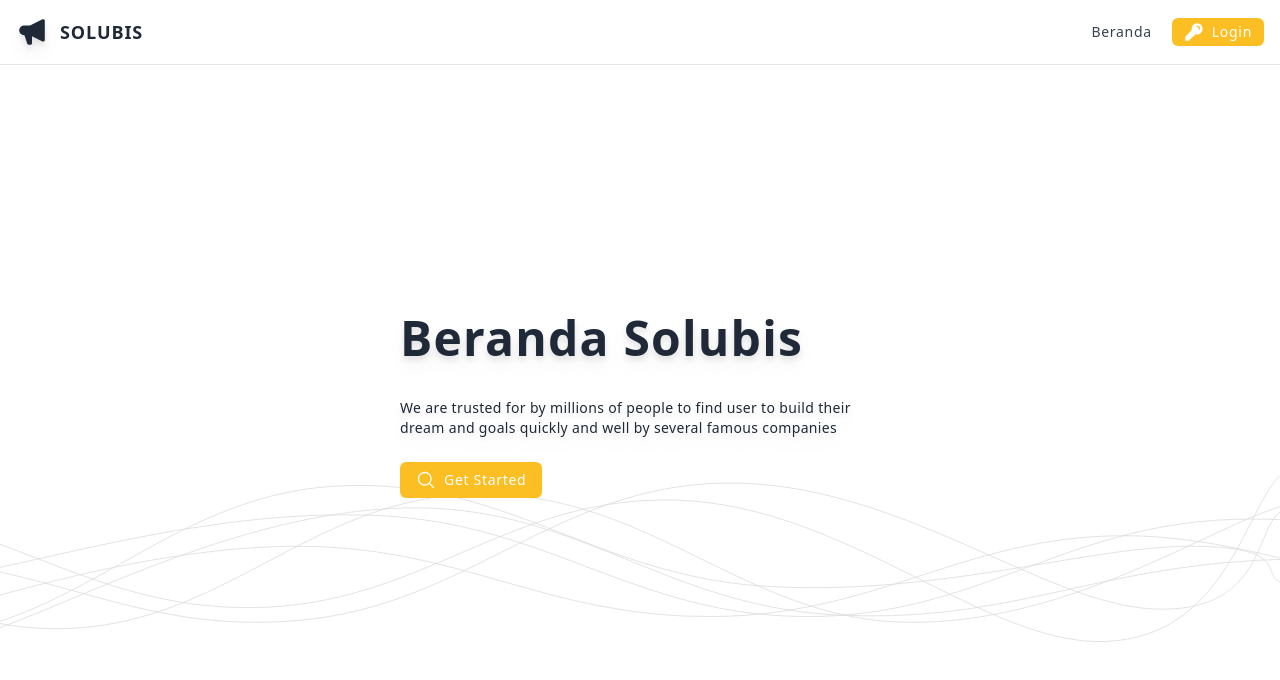
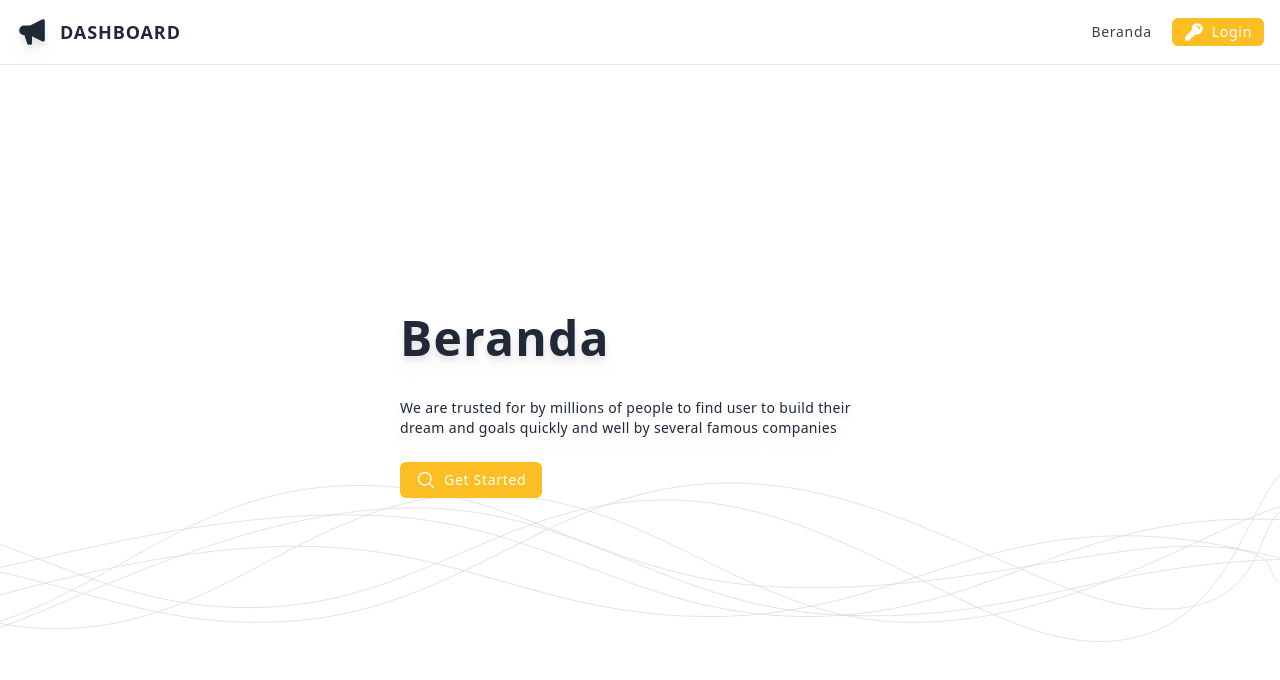
Before and after one commit to auzanxp/dashboard-user, a React (Create React App) app: page / in a window 1280 px wide. Shown: the top 680 px of the page. Built offline with nearby package versions, Linux system fonts and the light colour scheme.

Commit message:
feat: rename home page

```diff
--- a/src/elements/Brand.js
+++ b/src/elements/Brand.js
@@ -46,7 +46,7 @@ export default function Brand({ isSmall }) {
                     }drop-shadow-lg font-bold  uppercase tracking-wider transition duration-500 ${animate.brand ? 'text-amber-400' : 'text-gray-800 dark:text-gray-100'
                     }`}
             >
-                Solubis
+                Dashboard
             </h2>
         </Link>
     );
--- a/src/pages/Home.js
+++ b/src/pages/Home.js
@@ -9,7 +9,7 @@ function Home() {
             <div className="relative z-30 flex flex-col-reverse items-center justify-center min-h-screen container-fluid dark:text-gray-100 md:flex-row md:gap-x-2">
                 <div className="relative flex flex-col items-center justify-center w-full p-4 space-y-6 md:w-2/5 md:block ">
                     <h1 className="text-3xl font-semibold tracking-wide text-center text-gray-800 drop-shadow-lg md:text-5xl dark:text-gray-100 md:text-left md:leading-normal">
-                        Beranda Solubis
+                        Beranda
                     </h1>
                     <p className="text-xs font-light tracking-wide text-center text-gray-800 md:text-sm dark:text-gray-100 drop-shadow-lg md:text-left">
                         We are trusted for by millions of people to find user to build their
```
